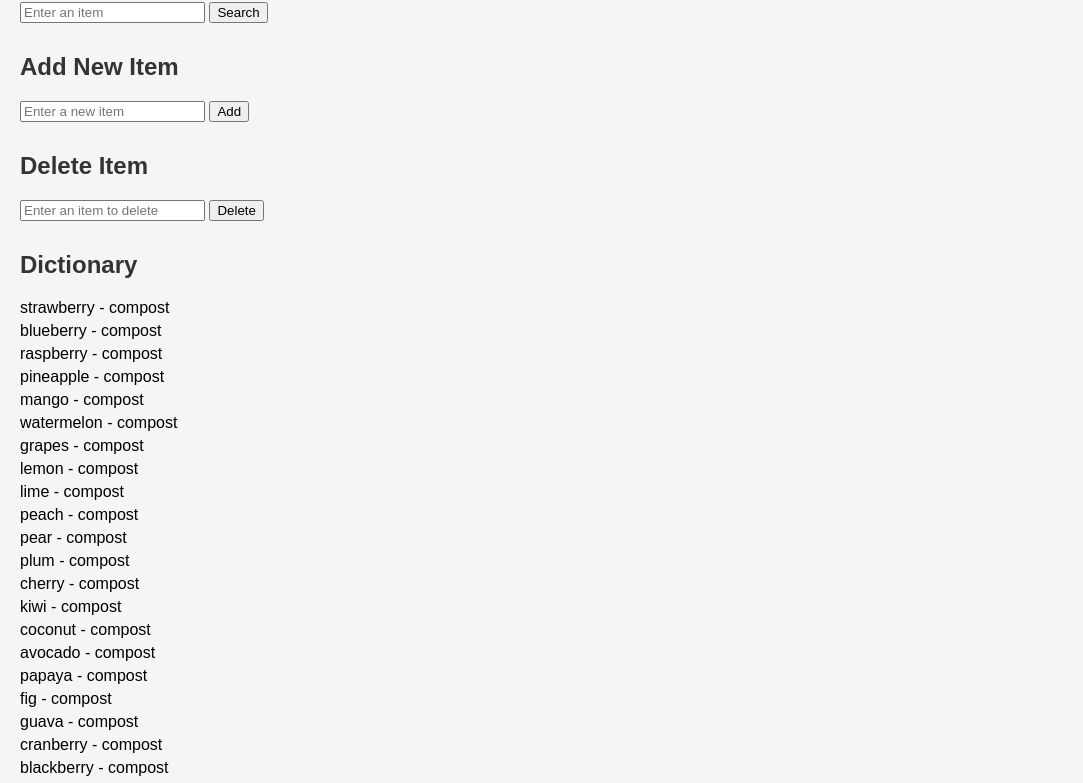
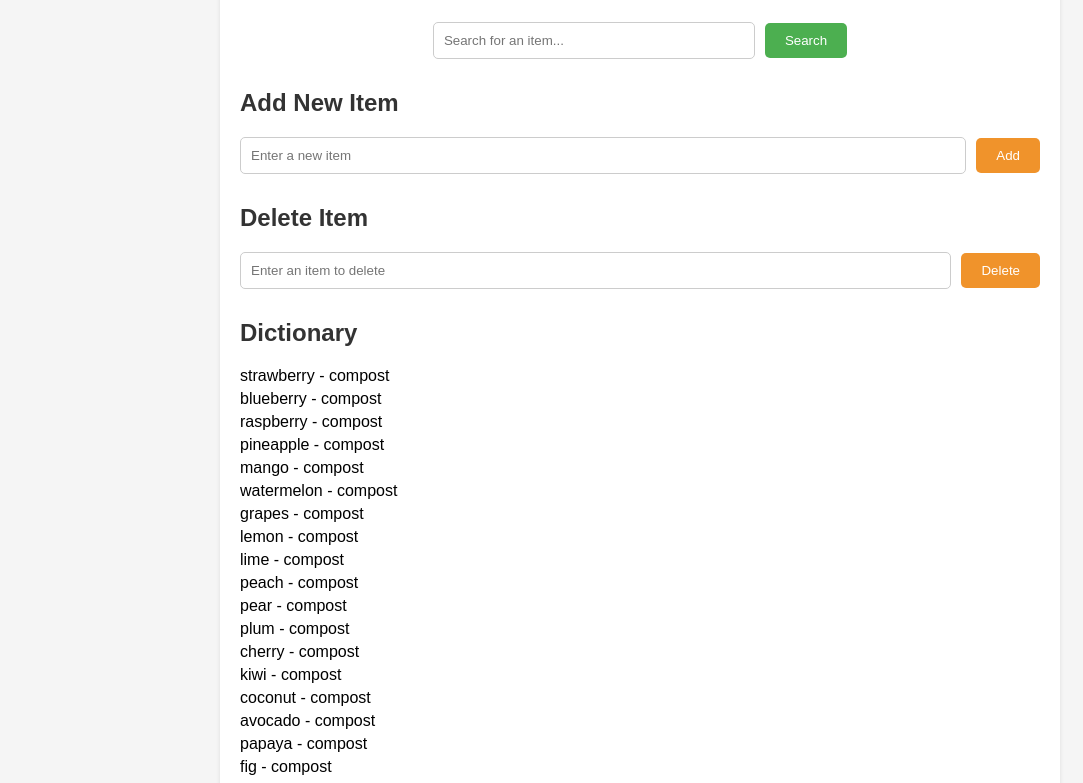
Before and after one commit to B-Edd/whichbin, a plain HTML site: page index.html in a window 1280 px wide. Shown: the part 106-889 px from the top of the page, without its empty margins (0-1083 px from the left). Drawn offline with Linux system fonts and the light colour scheme.

Commit message:
Update index.html

```diff
--- a/index.html
+++ b/index.html
@@ -3,24 +3,36 @@
 <head>
   <title>Bin Finder</title>
   <link rel="stylesheet" type="text/css" href="styles.css">
+  <link rel="stylesheet" type="text/css" href="autocomplete.css">
+  <script src="script.js"></script>
 </head>
 <body>
+  <div class="container">
     <h1>Bin Finder</h1>
-  <input type="text" id="searchBox" placeholder="Enter an item">
+
+    <div class="search-container">
+      <input type="text" id="searchBox" list="itemList" placeholder="Search for an item...">
+      <datalist id="itemList"></datalist>
       <button onclick="searchBin()">Search</button>
+    </div>
+
     <p id="result"></p>
 
     <h2>Add New Item</h2>
-  <input type="text" id="addItemBox" placeholder="Enter a new item">
+    <div class="add-item-container">
+      <input type="text" id="addItemBox" placeholder="Enter a new item" maxlength="20">
       <button onclick="addItem()">Add</button>
+    </div>
 
     <h2>Delete Item</h2>
+    <div class="delete-item-container">
       <input type="text" id="deleteItemBox" placeholder="Enter an item to delete">
       <button onclick="deleteItem()">Delete</button>
+    </div>
 
     <h2>Dictionary</h2>
     <div id="dictionary"></div>
+  </div>
 
-  <script src="script.js"></script>
 </body>
 </html>
```
Lines whose indentation alone changed are shown as unchanged.
